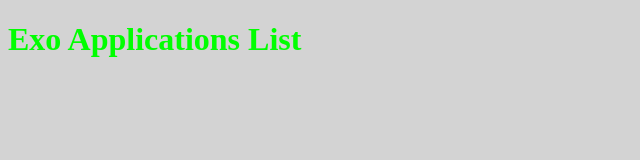
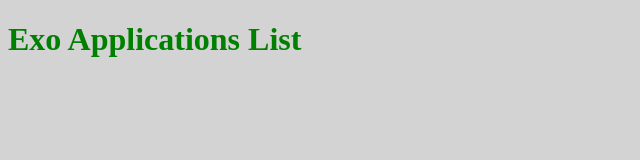
Before and after one commit to ExoSoftwaredev/exoexplorer, a plain HTML site: page index.html in a window 1280 px wide. Shown: the whole page, without its empty margins (0-640 px from the left). Drawn offline with Linux system fonts and the light colour scheme.

Commit message:
Update style.css

```diff
--- a/style.css
+++ b/style.css
@@ -10,7 +10,7 @@ iframe {
 }
 
 h1 {
-  color: lime;
+  color: green;
 }
 
 h2 {
```
